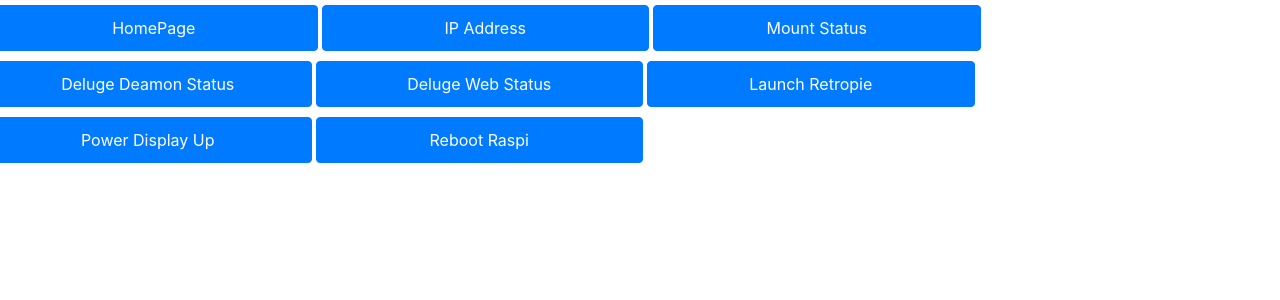
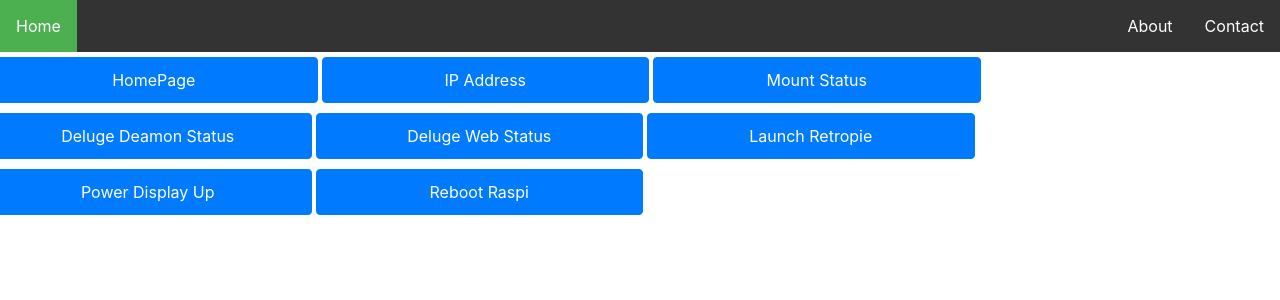
Before and after one commit to Diptanshu8/piface, a Python web app: template app/templates/functions.html in a window 1280 px wide. Shown: the top 300 px of the page. Run offline with Jinja, Linux system fonts and the light colour scheme; the template is opened without the code that fills it, so the values that code supplies are empty; some libraries are stand-ins or nearby versions.

Commit message:
Addes CSS support and also added nav bar to the piface page
Signed-off-by: Diptanshu8 <diptanshuj@gmail.com>

```diff
--- /dev/null
+++ b/app/static/css/main.css
@@ -0,0 +1,36 @@
+ul.topnav {
+  list-style-type: none;
+  margin: 0;
+  padding: 0;
+  overflow: hidden;
+  background-color: #333;
+}
+
+ul.topnav li {float: left;}
+
+ul.topnav li a {
+  display: block;
+  color: white;
+  text-align: center;
+  padding: 14px 16px;
+  text-decoration: none;
+}
+
+ul.topnav li a:hover:not(.active) {background-color: #111;}
+
+ul.topnav li a.active {background-color: #4CAF50;}
+
+ul.topnav li.right {float: right;}
+
+@media screen and (max-width: 600px) {
+  ul.topnav li.right,
+  ul.topnav li {float: none;}
+}
+
+.btn-group button {
+     border-radius: 8px;
+     padding: 10px 24px; /* Some padding */
+     cursor: pointer; /* Pointer/hand icon */
+     float: center; /* Float the buttons side by side */
+     margin: 5px;
+}
--- a/app/templates/base.html
+++ b/app/templates/base.html
@@ -3,23 +3,23 @@
 
 <meta name="viewport" content="width=device-width, initial-scale=1">
 <link rel="stylesheet" href="https://maxcdn.bootstrapcdn.com/bootstrap/4.5.0/css/bootstrap.min.css">
-<style>
-       .btn-group button {
-         border-radius: 8px;
-         padding: 10px 24px; /* Some padding */
-         cursor: pointer; /* Pointer/hand icon */
-         float: center; /* Float the buttons side by side */
-		 margin: 5px;
-   }
-</style>
+<link rel="stylesheet" type="text/css" href="{{ url_for('static', filename='css/main.css') }}">
 
   {% if title %}
   <title>{{ title }} - Microblog</title>
   {% else %}
   <title>Welcome to Microblog</title>
   {% endif %}
+
 </head>
 <body ng-controller="PiFaceController">
+
+<!-- Responsive Navigation Bar -->
+<ul class="topnav">
+  <li><a class="active" href="/">Home</a></li>
+  <li class="right"><a href="#contact">Contact</a></li>
+  <li class="right"><a href="#about">About</a></li>
+</ul>
         {%block buttons %}{% endblock %}
 
         {% block content %}{% endblock %}
```
